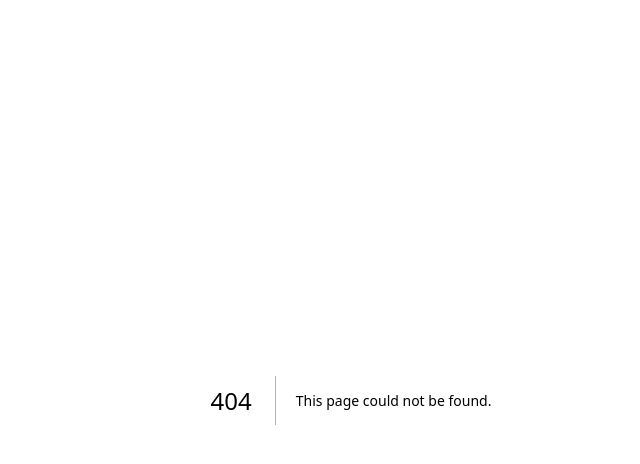
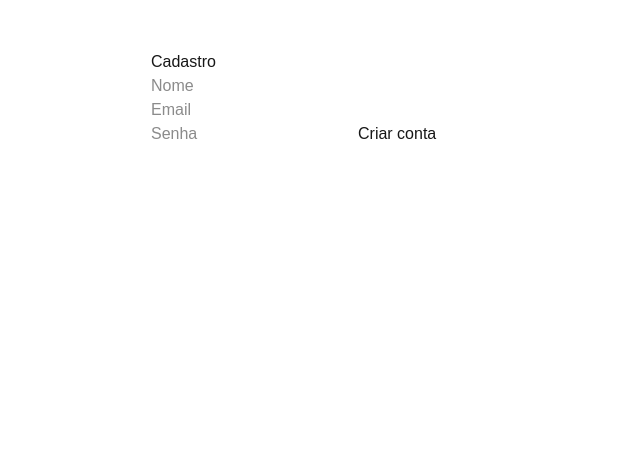
Before and after one commit to Kurosakiniel/BarbeariaFullStack, a Next.js app: page /register in a window 1280 px wide. Before the commit this address had no page. Shown: the top 464 px of the page, without its empty margins (289-929 px from the left). Built offline with nearby package versions, Linux system fonts and the light colour scheme.

Commit message:
Registro e Login funcionando

```diff
--- /dev/null
+++ b/src/app/login/page.tsx
@@ -0,0 +1,51 @@
+"use client";
+
+import { useState } from "react";
+import { signIn } from "next-auth/react";
+import { useRouter } from "next/navigation";
+
+export default function LoginPage() {
+  const router = useRouter();
+
+  const [email, setEmail] = useState("");
+  const [password, setPassword] = useState("");
+
+  async function handleLogin(e: React.FormEvent) {
+    e.preventDefault();
+
+    const res = await signIn("credentials", {
+      email,
+      password,
+      redirect: false,
+    });
+
+    if (res?.ok) {
+      router.push("/");
+    } else {
+      alert("Erro ao fazer login");
+    }
+  }
+
+  return (
+    <div style={{ maxWidth: 400, margin: "50px auto" }}>
+      <h1>Login</h1>
+
+      <form onSubmit={handleLogin}>
+        <input
+          placeholder="Email"
+          value={email}
+          onChange={(e) => setEmail(e.target.value)}
+        />
+
+        <input
+          placeholder="Senha"
+          type="password"
+          value={password}
+          onChange={(e) => setPassword(e.target.value)}
+        />
+
+        <button type="submit">Entrar</button>
+      </form>
+    </div>
+  );
+}
--- /dev/null
+++ b/src/app/register/page.tsx
@@ -0,0 +1,61 @@
+"use client";
+
+import { useState } from "react";
+import { useRouter } from "next/navigation";
+
+export default function RegisterPage() {
+  const router = useRouter();
+
+  const [name, setName] = useState("");
+  const [email, setEmail] = useState("");
+  const [password, setPassword] = useState("");
+
+  async function handleRegister(e: React.FormEvent) {
+    e.preventDefault();
+
+    const res = await fetch("/api/register", {
+      method: "POST",
+      headers: {
+        "Content-Type": "application/json",
+      },
+      body: JSON.stringify({ name, email, password }),
+    });
+
+    if (res.ok) {
+      alert("Usuário criado com sucesso!");
+      router.push("/login");
+    } else {
+      const data = await res.json();
+      alert(data.error);
+    }
+  }
+
+  return (
+    <div style={{ maxWidth: 400, margin: "50px auto" }}>
+      <h1>Cadastro</h1>
+
+      <form onSubmit={handleRegister}>
+        <input
+          placeholder="Nome"
+          value={name}
+          onChange={(e) => setName(e.target.value)}
+        />
+
+        <input
+          placeholder="Email"
+          value={email}
+          onChange={(e) => setEmail(e.target.value)}
+        />
+
+        <input
+          placeholder="Senha"
+          type="password"
+          value={password}
+          onChange={(e) => setPassword(e.target.value)}
+        />
+
+        <button type="submit">Criar conta</button>
+      </form>
+    </div>
+  );
+}
```
